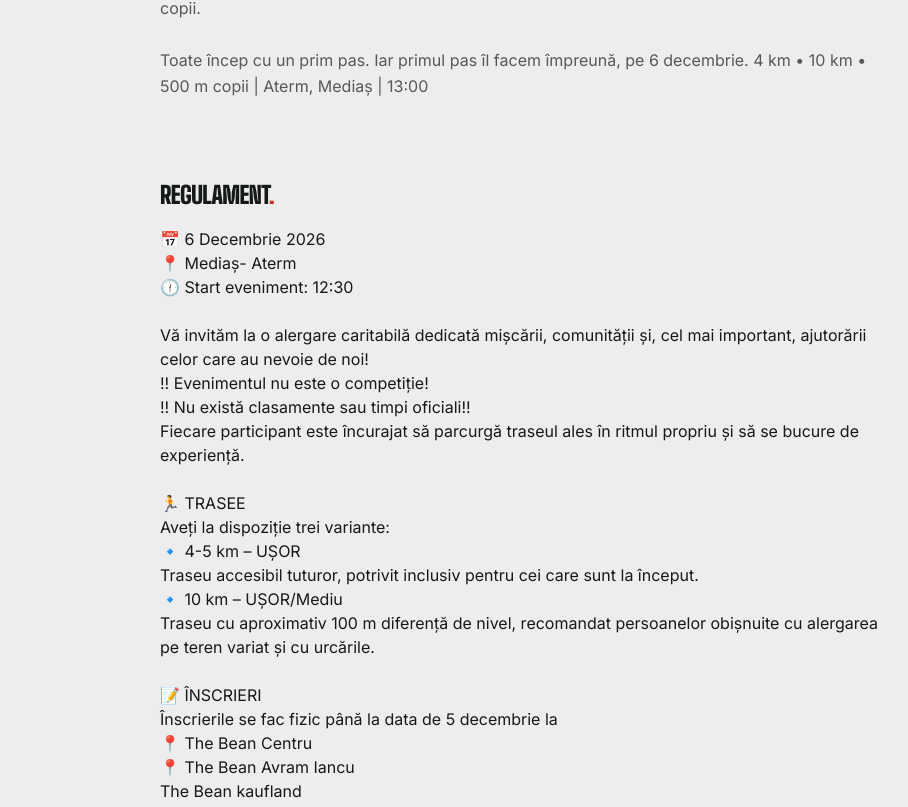
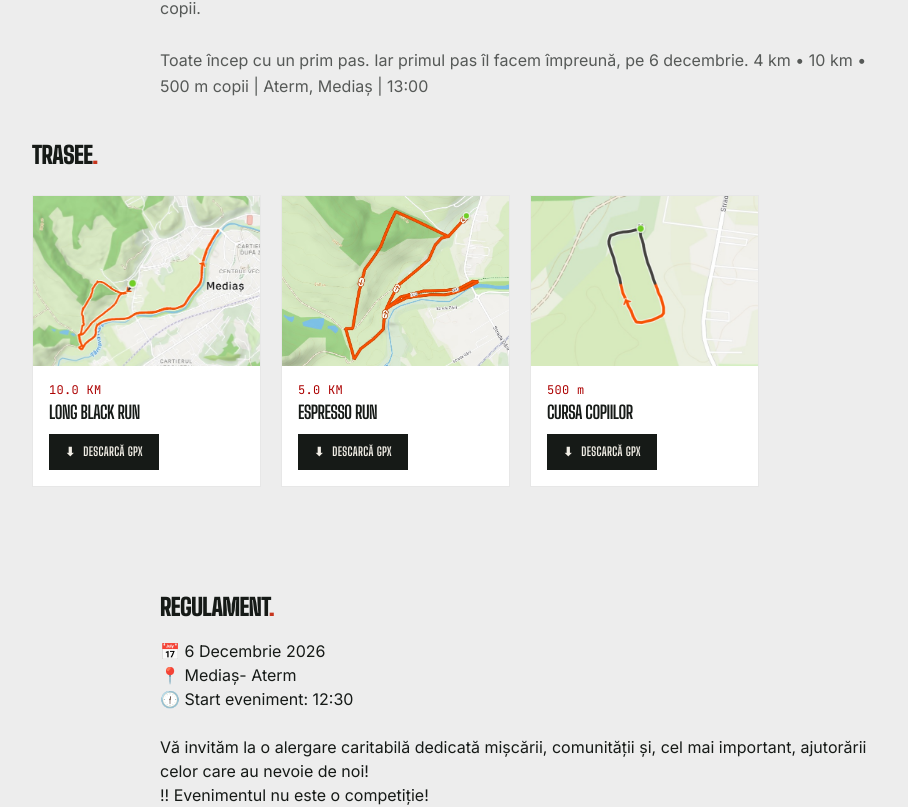
Before and after one commit to andreiholerga/medias.run, a React (Vite) app: page /coffeerun in a window 1280 px wide. Shown: the part 2018-2825 px from the top of the page, without its empty margins (120-1028 px from the left). Built offline with nearby package versions, Linux system fonts and the light colour scheme.

Commit message:
changed order on coffeerun

```diff
--- a/src/pages/CoffeeRun.jsx
+++ b/src/pages/CoffeeRun.jsx
@@ -77,6 +77,19 @@ export default function CoffeeRun() {
         </p>
       </section>
 
+
+
+      <section className="max-w-5xl mx-auto px-6 pb-16">
+        <h2 className="font-display text-2xl font-black uppercase mb-6">
+          Trasee<span className="text-trail">.</span>
+        </h2>
+        <div className="grid sm:grid-cols-2 lg:grid-cols-4 gap-5">
+          {coffeeRunRoutes6Dec.map((r) => (
+            <MiniRouteCard key={r.name} route={r} accent="text-[#AC0000]" />
+          ))}
+        </div>
+      </section>
+
       <section className="max-w-3xl mx-auto px-6 py-10">
         <h2 className="font-display text-2xl font-black uppercase mb-4">
           Regulament<span className="text-trail">.</span>
@@ -154,17 +167,6 @@ Start: 12:30 | Aterm, Mediaș <br /><br />
 
       </section>
 
-      <section className="max-w-5xl mx-auto px-6 pb-16">
-        <h2 className="font-display text-2xl font-black uppercase mb-6">
-          Trasee<span className="text-trail">.</span>
-        </h2>
-        <div className="grid sm:grid-cols-2 lg:grid-cols-4 gap-5">
-          {coffeeRunRoutes6Dec.map((r) => (
-            <MiniRouteCard key={r.name} route={r} accent="text-[#AC0000]" />
-          ))}
-        </div>
-      </section>
-
       <TopoDivider />
       <section className="max-w-5xl mx-auto px-6 pb-16">
         <PartnersSection label="Organizatori" items={coffeeRunOrganizers6Dec} />
```
